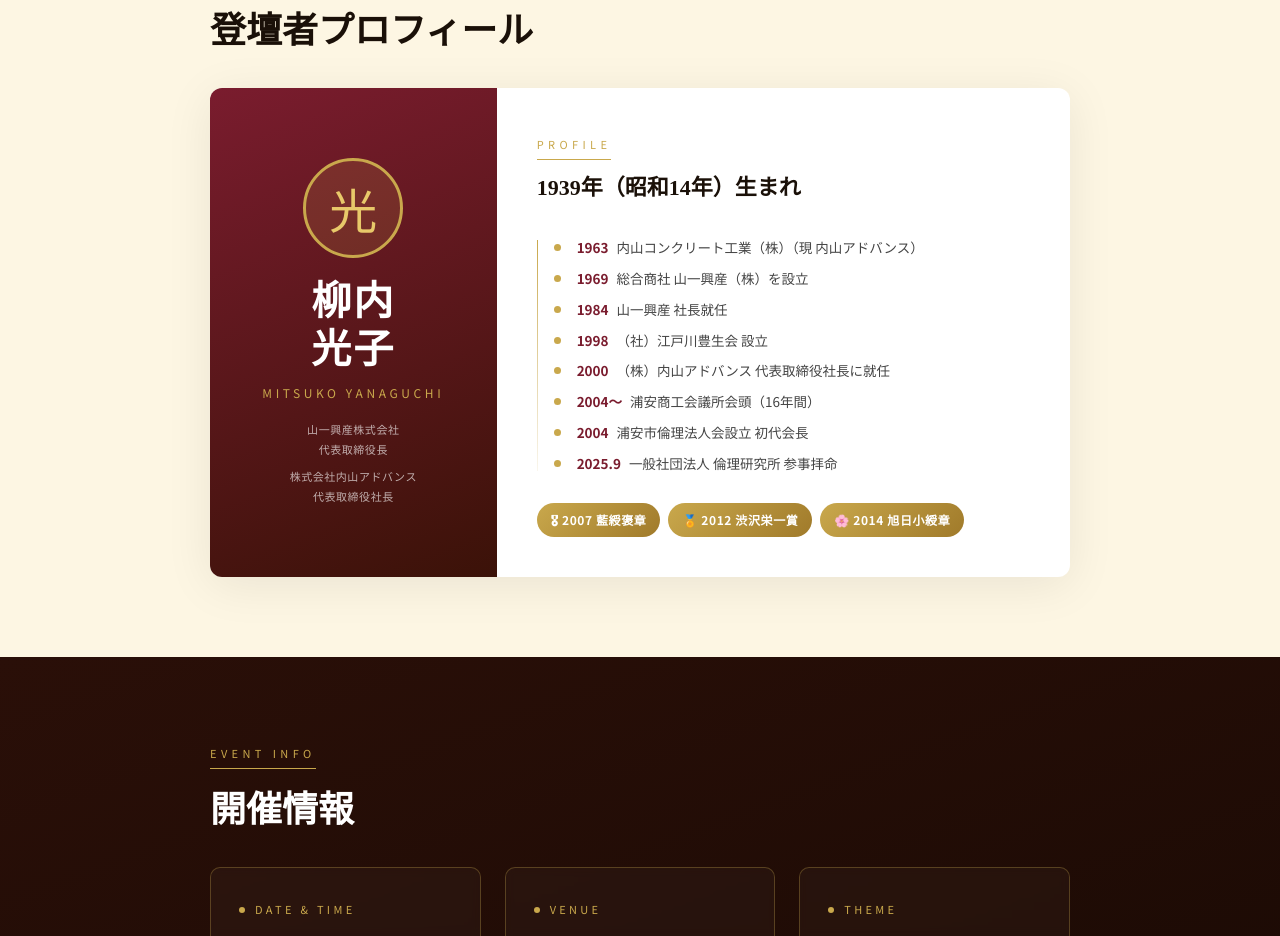
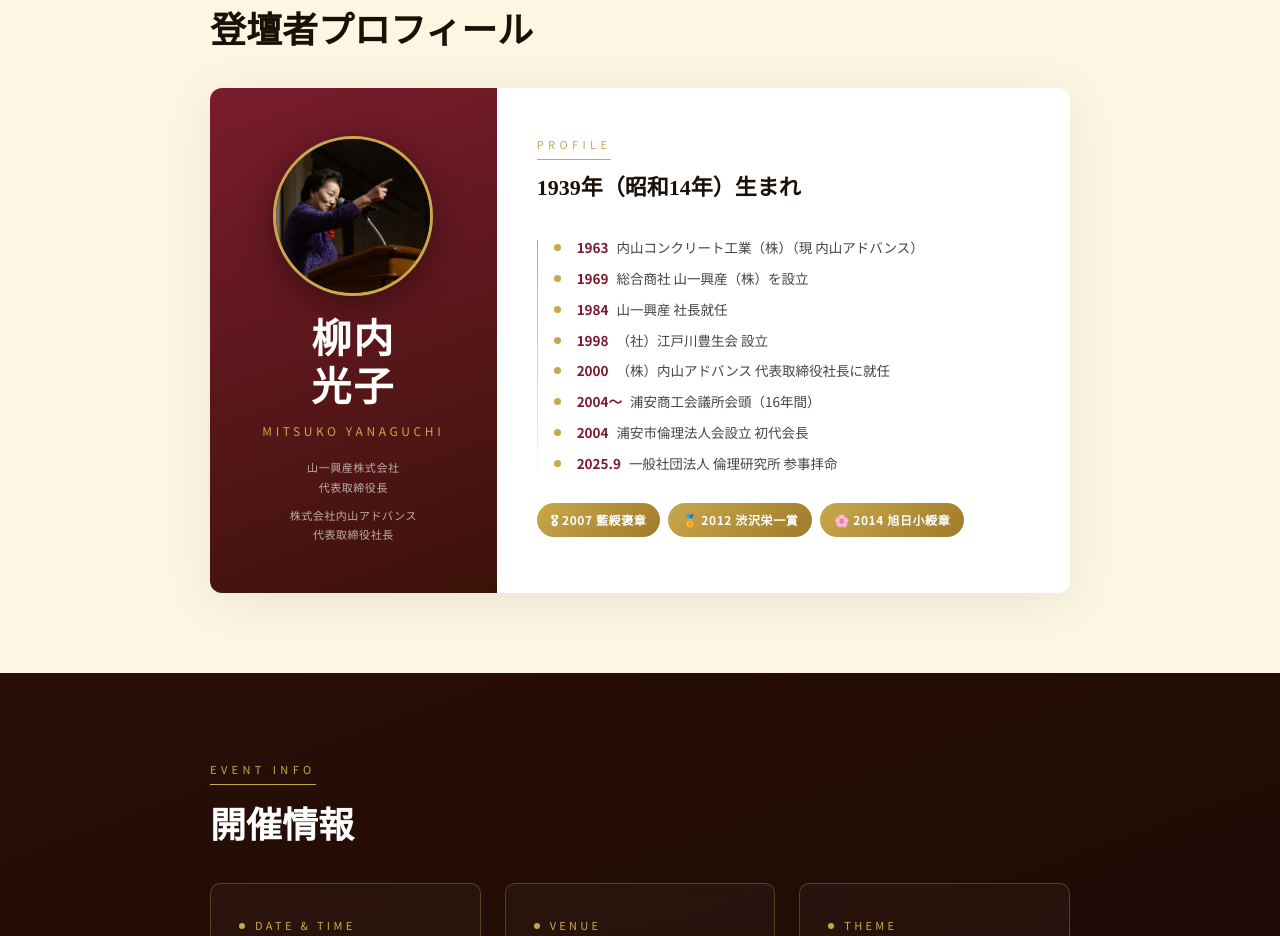
Before and after one commit to uyaisin/obihiro-2026-7-29, a plain HTML site: page index.html in a window 1280 px wide. Shown: the part 1500-2436 px from the top of the page. Drawn offline with Linux system fonts and the light colour scheme.

Commit message:
登壇者プロフィールに写真を追加

```diff
--- a/index.html
+++ b/index.html
@@ -233,17 +233,20 @@
     }
 
     .speaker-icon {
-      width: 100px;
-      height: 100px;
+      width: 160px;
+      height: 160px;
       border-radius: 50%;
       border: 3px solid var(--gold);
-      background: rgba(201,168,76,0.15);
-      display: flex;
-      align-items: center;
-      justify-content: center;
-      font-size: 48px;
+      overflow: hidden;
       margin-bottom: 20px;
-      color: var(--gold-light);
+      box-shadow: 0 8px 32px rgba(0,0,0,0.4);
+    }
+
+    .speaker-icon img {
+      width: 100%;
+      height: 100%;
+      object-fit: cover;
+      object-position: center top;
     }
 
     .speaker-name {
@@ -558,7 +561,7 @@
     <h2 class="section-title">登壇者プロフィール</h2>
     <div class="speaker-card">
       <div class="speaker-visual">
-        <div class="speaker-icon">光</div>
+        <div class="speaker-icon"><img src="photo.jpg" alt="柳内光子氏" /></div>
         <p class="speaker-name">柳内<br>光子</p>
         <p class="speaker-name-en">MITSUKO YANAGUCHI</p>
         <div class="speaker-roles">
```
Also changed, not shown: photo.jpg (added).
